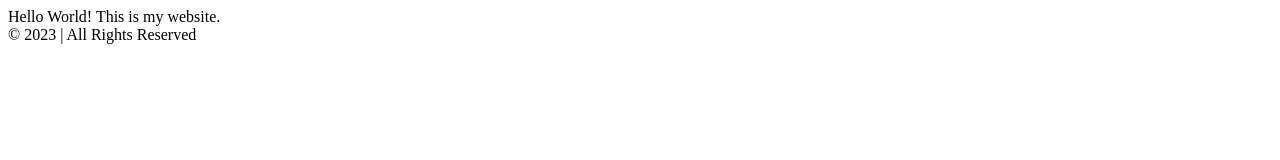
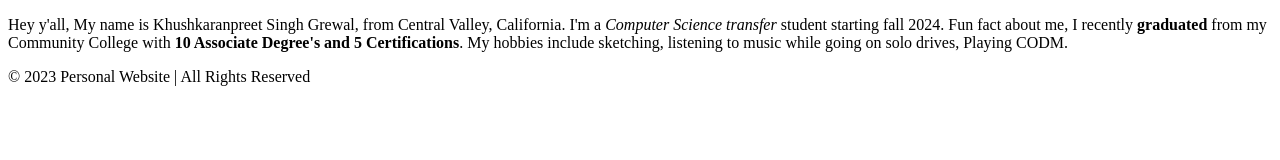
Before and after one commit to ChachaTeraSira/ChachaTeraSira.github.io, a plain HTML site: page index.html in a window 1280 px wide. Drawn offline with Linux system fonts and the light colour scheme.

Commit message:
feat: added intro to index.html and new sections to  blog.html, contact.html, portfolio.html, resume.html

```diff
--- a/index.html
+++ b/index.html
@@ -5,7 +5,14 @@
   </head>
   <body>
     <nav></nav>
-    <main>Hello World! This is my website.</main>
-    <footer>© 2023 <Personal Website Name> | All Rights Reserved</footer>
+    <main>
+      <p>Hey y'all,
+        My name is Khushkaranpreet Singh Grewal, from Central Valley, California.
+        I'm a <em>Computer Science transfer</em> student starting fall 2024.
+        Fun fact about me, I recently <strong>graduated</strong> from my Community College with <strong>10 Associate Degree's
+          and 5 Certifications</strong>. My hobbies include sketching, listening to music while
+        going on solo drives, Playing CODM.</p>
+    </main>
+    <footer>© 2023 Personal Website | All Rights Reserved</footer>
   </body>
 </html>
```
Also changed, not shown: blog.html (+1 -1 lines), contact.html (+1 -1 lines), portfolio.html (+1 -1 lines), resume.html (+1 -1 lines).
